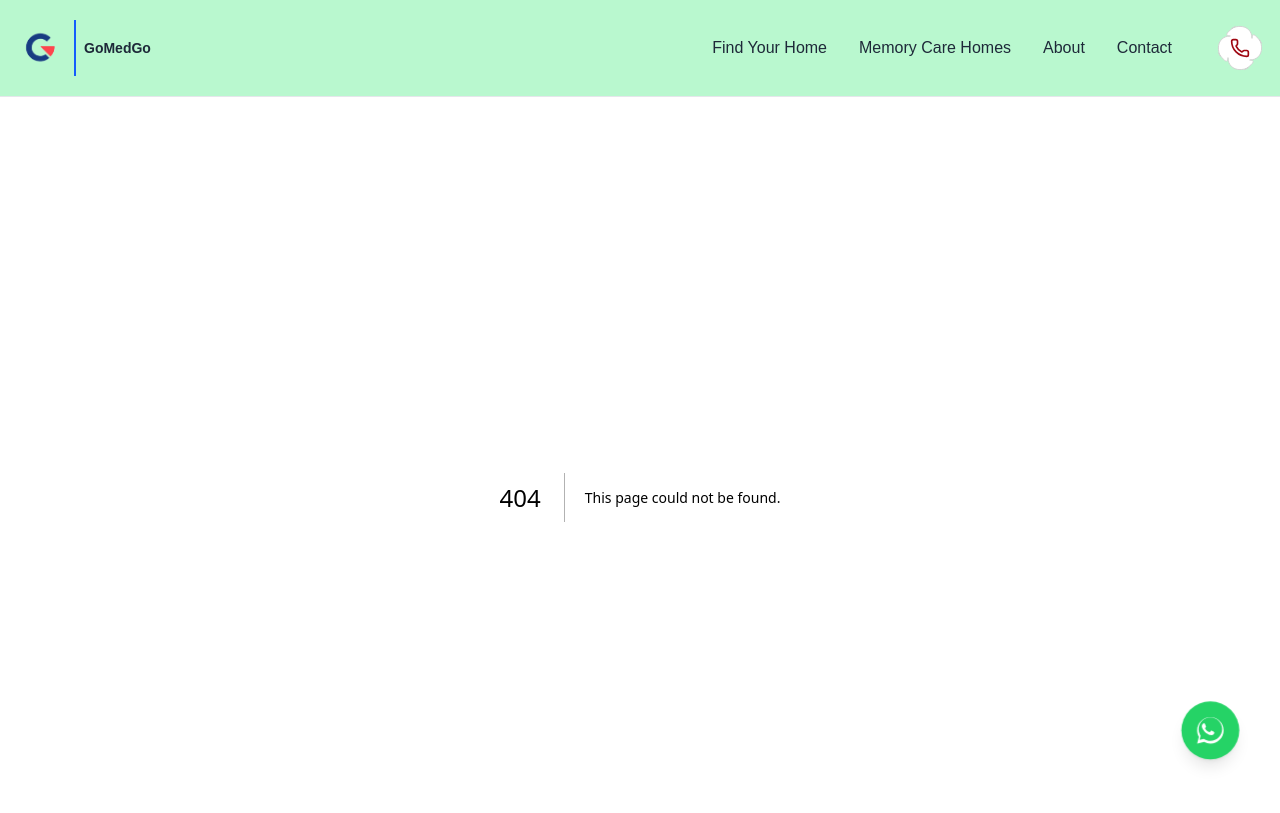
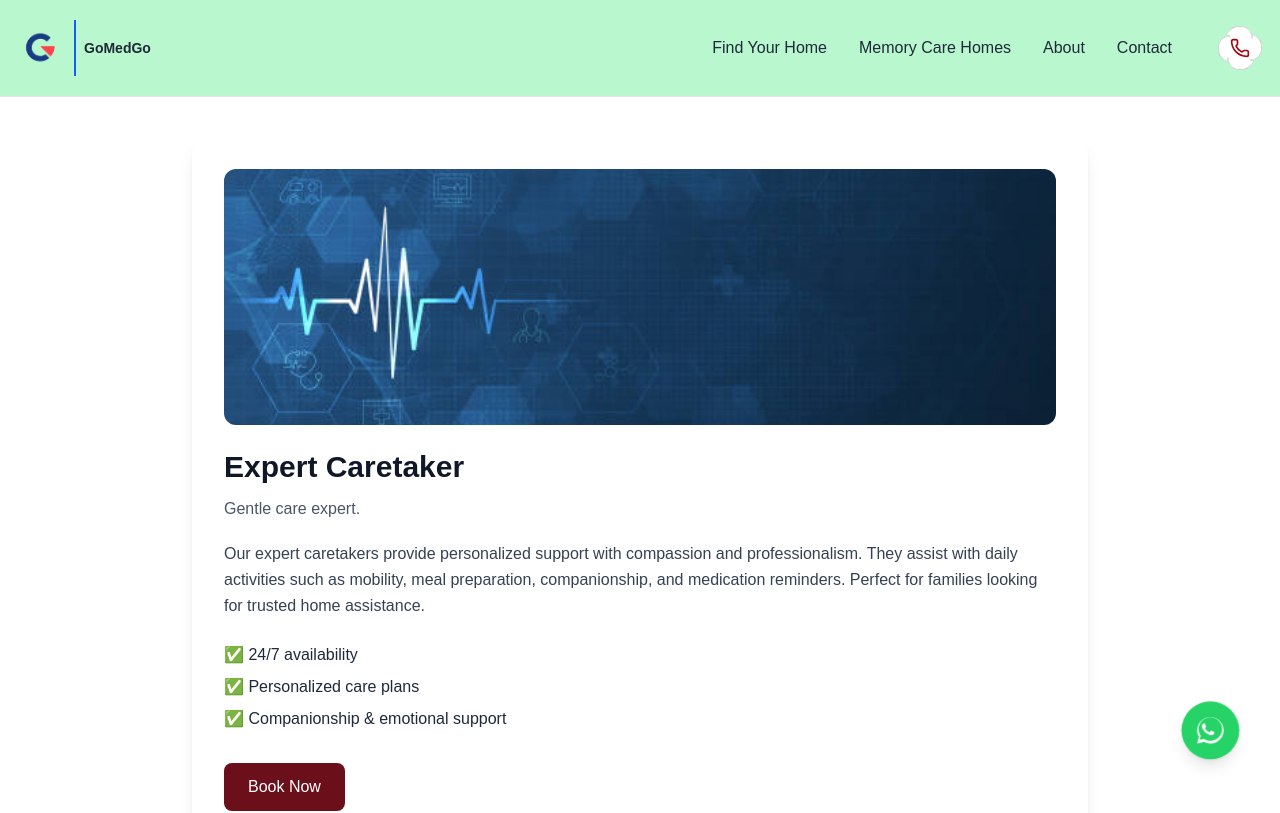
Before and after one commit to Ravi-medcapsky/GoMedGo-website, a Next.js app: page /servicedetails/1 in a window 1280 px wide. Before the commit this address had no page. Shown: the top 813 px of the page. Built offline with nearby package versions, Linux system fonts and the light colour scheme.

Commit message:
implement card details page

```diff
--- a/next.config.ts
+++ b/next.config.ts
@@ -1,6 +1,6 @@
 /** @type {import('next').NextConfig} */
 const nextConfig = {
-  output: "export",
+  output: "standalone",
   images: { unoptimized: true },
 };
 
--- /dev/null
+++ b/src/app/servicedetails/[id]/NotFoundClient.tsx
@@ -0,0 +1,47 @@
+"use client";
+
+import { motion } from "framer-motion";
+import Link from "next/link";
+
+export function NotFoundClient() {
+  return (
+    <motion.div
+      initial={{ opacity: 0, y: 50 }}
+      animate={{ opacity: 1, y: 0 }}
+      transition={{ duration: 0.6, ease: "easeOut" }}
+      className="flex flex-col items-center justify-center h-[70vh] text-center p-10"
+    >
+      <motion.h1
+        initial={{ scale: 0.8, opacity: 0 }}
+        animate={{ scale: 1, opacity: 1 }}
+        transition={{ delay: 0.2, duration: 0.5 }}
+        className="text-4xl font-bold text-red-500"
+      >
+        🚨 Service Not Found
+      </motion.h1>
+
+      <motion.p
+        initial={{ opacity: 0 }}
+        animate={{ opacity: 1 }}
+        transition={{ delay: 0.4 }}
+        className="mt-4 text-lg text-gray-600"
+      >
+        The service you’re looking for doesn’t exist. Please check again.
+      </motion.p>
+
+      <motion.div
+        initial={{ y: 20, opacity: 0 }}
+        animate={{ y: 0, opacity: 1 }}
+        transition={{ delay: 0.6 }}
+        className="mt-6"
+      >
+        <Link
+          href="/"
+          className="px-6 py-3 rounded-xl bg-blue-600 text-white font-semibold shadow-md hover:bg-blue-700 transition"
+        >
+          🔙 Back to Home
+        </Link>
+      </motion.div>
+    </motion.div>
+  );
+}
--- /dev/null
+++ b/src/app/servicedetails/[id]/ServiceDetailsClient.tsx
@@ -0,0 +1,87 @@
+"use client";
+
+import { Button } from "@headlessui/react";
+import { motion } from "framer-motion";
+import Image from "next/image";
+
+export function ServiceDetailsClient({ service }: { service: any }) {
+  return (
+    <motion.div
+      initial={{ opacity: 0, y: 40 }}
+      animate={{ opacity: 1, y: 0 }}
+      transition={{ duration: 0.6, ease: "easeOut" }}
+      className="max-w-4xl mx-auto mt-10 mb-10 p-8 bg-white rounded-2xl shadow-lg"
+    >
+      {/* Image */}
+      <motion.div
+        initial={{ scale: 0.9, opacity: 0 }}
+        animate={{ scale: 1, opacity: 1 }}
+        transition={{ delay: 0.2, duration: 0.5 }}
+        className="relative w-full h-64 rounded-xl overflow-hidden"
+      >
+        <Image
+          src={service.image}
+          alt={service.title}
+          fill
+          className="object-cover"
+        />
+      </motion.div>
+
+      {/* Title & Description */}
+      <motion.h1
+        initial={{ x: -30, opacity: 0 }}
+        animate={{ x: 0, opacity: 1 }}
+        transition={{ delay: 0.3 }}
+        className="text-3xl font-bold mt-6 text-gray-900"
+      >
+        {service.title}
+      </motion.h1>
+
+      <motion.p
+        initial={{ opacity: 0 }}
+        animate={{ opacity: 1 }}
+        transition={{ delay: 0.4 }}
+        className="mt-3 text-gray-600"
+      >
+        {service.description}
+      </motion.p>
+
+      {/* Details */}
+      <motion.p
+        initial={{ opacity: 0 }}
+        animate={{ opacity: 1 }}
+        transition={{ delay: 0.5 }}
+        className="mt-5 text-gray-700 leading-relaxed"
+      >
+        {service.details}
+      </motion.p>
+
+      {/* Features */}
+      <motion.ul
+        initial={{ opacity: 0 }}
+        animate={{ opacity: 1 }}
+        transition={{ delay: 0.6 }}
+        className="mt-6 space-y-2"
+      >
+        {service.features.map((feature: string, idx: number) => (
+          <motion.li
+            key={idx}
+            initial={{ x: -20, opacity: 0 }}
+            animate={{ x: 0, opacity: 1 }}
+            transition={{ delay: 0.7 + idx * 0.1 }}
+            className="flex items-center gap-2 text-gray-800"
+          >
+            ✅ {feature}
+          </motion.li>
+        ))}
+      </motion.ul>
+      <Button className="mt-8 bg-[#6B0F1A] text-white px-6 py-3 rounded-lg hover:bg-[#5a0c15] transition"
+        onClick={() => {
+          alert('Booking functionality coming soon!');
+        }}
+      >
+        Book Now
+      </Button>
+    </motion.div>
+  );
+}
--- /dev/null
+++ b/src/app/servicedetails/[id]/page.tsx
@@ -0,0 +1,120 @@
+import { NotFoundClient } from "./NotFoundClient";
+import { ServiceDetailsClient } from "./ServiceDetailsClient";
+
+interface Props {
+  params: { id: string };
+}
+
+const services = [
+  {
+    id: 1,
+    title: "Expert Caretaker",
+    description: "Gentle care expert.",
+    details: `
+      Our expert caretakers provide personalized support with compassion and professionalism.
+      They assist with daily activities such as mobility, meal preparation, companionship,
+      and medication reminders. Perfect for families looking for trusted home assistance.
+    `,
+    features: [
+      "24/7 availability",
+      "Personalized care plans",
+      "Companionship & emotional support",
+    ],
+    image: "/hero-img.png",
+  },
+  {
+    id: 2,
+    title: "Baby Caretaker",
+    description: "Caring for your little ones.",
+    details: `
+      Trained baby caretakers ensure your child’s safety, comfort, and growth.
+      From feeding and hygiene to early learning support, our staff treats your
+      baby with the same care as you would.
+    `,
+    features: [
+      "Infant feeding & hygiene",
+      "Play & early learning activities",
+      "Day & night supervision",
+    ],
+    image: "/hero-img.png",
+  },
+  {
+    id: 3,
+    title: "At Home Care",
+    description: "Comfort of home care.",
+    details: `
+      We provide healthcare services at the comfort of your home, including routine
+      check-ups, assistance with recovery, and ongoing monitoring for chronic conditions.
+    `,
+    features: [
+      "Nursing care at home",
+      "Doctor visits",
+      "Post-surgery recovery support",
+    ],
+    image: "/hero-img.png",
+  },
+  {
+    id: 4,
+    title: "Injections & Infusions",
+    description: "Painless and safe delivery.",
+    details: `
+      Our certified nurses administer injections and IV infusions at home safely,
+      following all medical protocols. Ideal for patients requiring frequent treatments
+      without hospital visits.
+    `,
+    features: [
+      "Safe & hygienic practices",
+      "IV drip administration",
+      "Doctor-supervised care",
+    ],
+    image: "/hero-img.png",
+  },
+  {
+    id: 5,
+    title: "Elderly Bath Hygiene",
+    description: "Dignified hygiene care.",
+    details: `
+      Elderly bath services ensure seniors maintain personal hygiene with dignity
+      and comfort. Our caretakers assist with bathing, grooming, and dressing.
+    `,
+    features: [
+      "Gentle bathing assistance",
+      "Hair & skin care",
+      "Respectful and compassionate care",
+    ],
+    image: "/hero-img.png",
+  },
+  {
+    id: 6,
+    title: "Dressing",
+    description: "Professional wound care.",
+    details: `
+      Our nurses provide proper wound dressing, infection control, and healing support.
+      We use sterile techniques to ensure safety and quicker recovery.
+    `,
+    features: [
+      "Wound cleaning & dressing",
+      "Post-surgical wound care",
+      "Regular monitoring",
+    ],
+    image: "/hero-img.png",
+  },
+];
+
+// ✅ Required for static export
+export function generateStaticParams() {
+  return services.map((service) => ({
+    id: service.id.toString(),
+  }));
+}
+
+export default function ServiceDetailsPage({ params }: Props) {
+  const service = services.find((s) => s.id === Number(params.id));
+
+  if (!service) {
+    return <NotFoundClient />;
+  }
+
+  // Pass data to Client Component
+  return <ServiceDetailsClient service={service} />;
+}
--- a/src/components/Features.tsx
+++ b/src/components/Features.tsx
@@ -10,8 +10,10 @@ export default function Features() {
       <div className="absolute inset-0">
         <Image
           src="/hero-img.png"
-          alt='Hero Background'
-          className="w-full h-full object-cover"
+          alt="Hero Background"
+          fill
+          className="object-cover"
+          priority
         />
         <div className="absolute inset-0 bg-black/60" />
       </div>
--- a/src/components/GlowCard.tsx
+++ b/src/components/GlowCard.tsx
@@ -1,13 +1,16 @@
 "use client";
 
-import { motion } from "framer-motion";
+import { useState } from "react";
+import { motion, AnimatePresence } from "framer-motion";
 import Image from "next/image";
+import { ChevronDown } from "lucide-react";
 
 interface CardProps {
   title: string;
   description: string;
   image: string;
   alt?: string;
+  details?: string;
   onClick?: () => void;
 }
 
@@ -16,18 +19,22 @@ export default function GlowCard({
   description,
   image,
   alt,
+  details = "More details about this service...",
   onClick,
 }: CardProps) {
+  const [expanded, setExpanded] = useState(false);
+
   return (
     <motion.div
-      whileHover={{ scale: 1.05 }}
+      layout
+      whileHover={{ scale: 1.03 }}
       transition={{ type: "spring", stiffness: 300 }}
       className="max-w-sm rounded-2xl border border-gray-200 shadow-md overflow-hidden
                  bg-white cursor-pointer relative group rainbow-border"
+      onClick={() => setExpanded(!expanded)} // 👈 whole card clickable
     >
-
       {/* Image */}
-      <div className="relative mx-auto h-40 mt-0.5 w-[99%]">
+      <div className="relative mx-auto h-40 w-[99%]">
         <Image
           src={image}
           alt={alt || title}
@@ -37,24 +44,49 @@ export default function GlowCard({
       </div>
 
       {/* Content */}
-      <div className="p-5 relative z-10">
-        <h3 className="text-lg font-bold text-gray-900">{title}</h3>
+      <motion.div layout className="p-5 relative z-10">
+        <div className="flex justify-between items-center">
+          <h3 className="text-lg font-bold text-gray-900">{title}</h3>
+
+          {/* Rotating Chevron */}
+          <motion.div
+            animate={{ rotate: expanded ? 180 : 0 }}
+            transition={{ duration: 0.3 }}
+          >
+            <ChevronDown className="w-5 h-5 text-gray-600" />
+          </motion.div>
+        </div>
+
         <p className="text-sm text-gray-600 mt-2">{description}</p>
 
-        <div>
-          {/* Button */}
-          <button
-            className="mt-4 mx-auto block bg-red-900 text-white px-4 py-2 rounded-full text-sm
-             hover:bg-red-700 transition duration-300 cursor-pointer button-animate"
-            onClick={onClick}
-          >
-            Learn More
-          </button>
+        {/* Expandable Section */}
+        <AnimatePresence>
+          {expanded && (
+            <motion.div
+              key="details"
+              initial={{ opacity: 0, height: 0 }}
+              animate={{ opacity: 1, height: "auto" }}
+              exit={{ opacity: 0, height: 0 }}
+              transition={{ duration: 0.3 }}
+              className="mt-3 text-gray-700 text-sm"
+            >
+              <p>{details}</p>
 
-
-        </div>
-      </div>
-
-    </motion.div >
+              {/* CTA Button */}
+              <button
+                className="mt-4 bg-red-900 text-white px-4 py-2 rounded-full text-sm
+                           hover:bg-red-700 transition duration-300"
+                onClick={(e) => {
+                  e.stopPropagation(); // prevent card toggle
+                  onClick?.();
+                }}
+              >
+                Learn More
+              </button>
+            </motion.div>
+          )}
+        </AnimatePresence>
+      </motion.div>
+    </motion.div>
   );
 }
--- a/src/components/Home.tsx
+++ b/src/components/Home.tsx
@@ -38,42 +38,42 @@ const Home: React.FC = () => {
       id: 1,
       title: "Expert Caretaker",
       description: "Gentle care expert.",
-      onClick: () => router.push("/contact"),
       path: "/hero-img.png"
     },
     {
       id: 2,
       title: "Baby Caretaker",
       description: "Caring for your little ones.",
-      onClick: () => router.push("/contact"),
       path: "/hero-img.png"
     },
     {
       id: 3,
       title: "At Home Care",
       description: "Comfort of home care.",
-      onClick: () => router.push("/contact"),
       path: "/hero-img.png"
     },
     {
       id: 4,
       title: "Injections & Infusions",
       description: "Painless and safe delivery.",
-      onClick: () => router.push("/contact"),
       path: "/hero-img.png"
     },
     {
       id: 5,
       title: "Elderly Bath Hygiene",
       description: "Dignified hygiene care.",
-      onClick: () => router.push("/contact"),
       path: "/hero-img.png"
     },
     {
       id: 6,
       title: "Dressing",
       description: "Professional wound care.",
-      onClick: () => alert("Dressing clicked"),
+      path: "/hero-img.png"
+    },
+    {
+      id: 7,
+      title: "Physiotherapy",
+      description: "Professional wound care.",
       path: "/hero-img.png"
     },
   ];
@@ -240,12 +240,15 @@ const Home: React.FC = () => {
                 description={card.description}
                 image={card.path}
                 alt={card.title}
-                onClick={card.onClick}
+                details={`More about ${card.title}. This is where you can put extended info.`}
+                // 👇 Pass router.push here for "Learn More" button
+                onClick={() => router.push(`/servicedetails/${card.id}`)}
               />
             </motion.li>
           ))}
         </motion.ul>
       </motion.div>
+
 
       {/* testimonials section*/}
       <MeetOurPatients />
```
